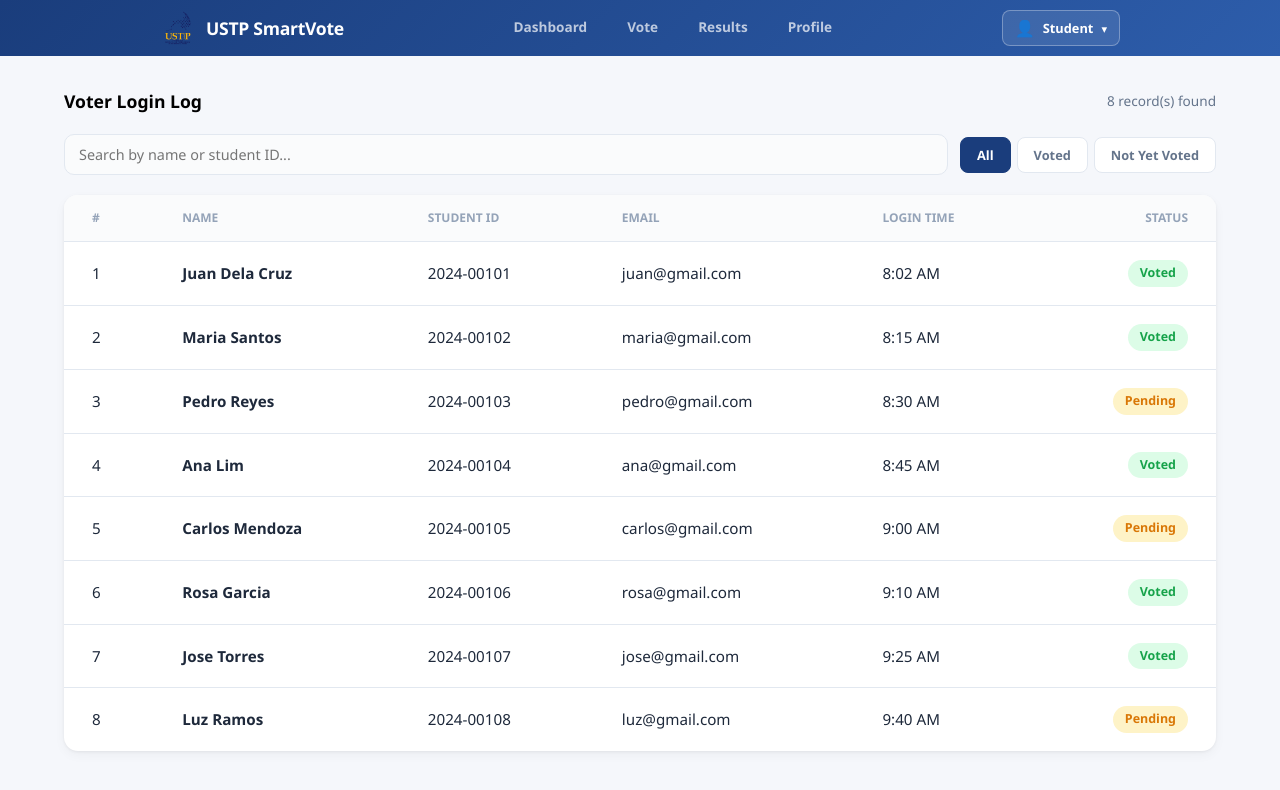
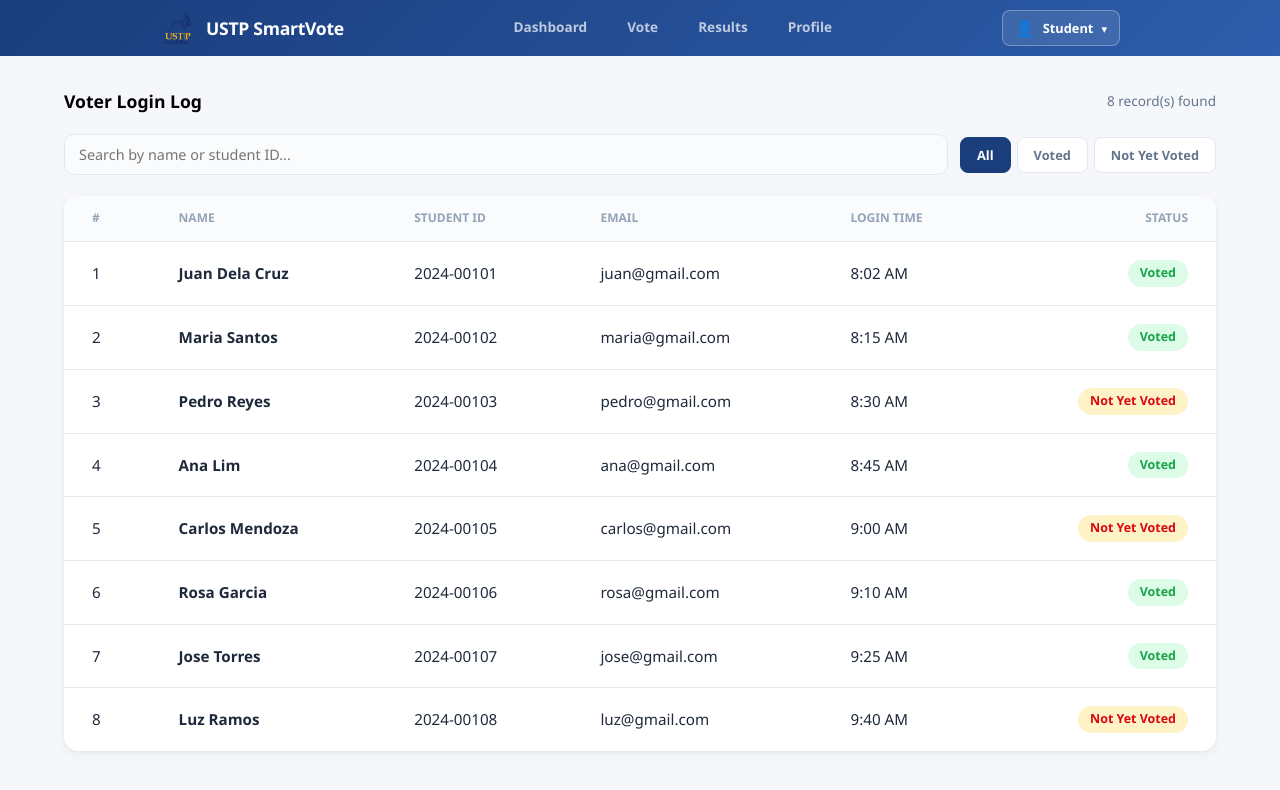
Before and after one commit to KIN0RI/IT323_AppDev_SmartVote_UI, a React (Vite) app: page /IT323_AppDev_SmartVote_UI/VoterLog in a window 1280 px wide. Shown: the top 790 px of the page. Built offline with nearby package versions, Linux system fonts and the light colour scheme.

Commit message:
VoteLog Update 2.1

```diff
--- a/src/pages/VoterLog.jsx
+++ b/src/pages/VoterLog.jsx
@@ -6,12 +6,12 @@ import "../styles/Dashboard.css";
 const mockVoterLog = [
   { id: 1, name: "Juan Dela Cruz", studentId: "2024-00101", email: "juan@gmail.com", loginTime: "8:02 AM", status: "Voted" },
   { id: 2, name: "Maria Santos", studentId: "2024-00102", email: "maria@gmail.com", loginTime: "8:15 AM", status: "Voted" },
-  { id: 3, name: "Pedro Reyes", studentId: "2024-00103", email: "pedro@gmail.com", loginTime: "8:30 AM", status: "Pending" },
+  { id: 3, name: "Pedro Reyes", studentId: "2024-00103", email: "pedro@gmail.com", loginTime: "8:30 AM", status: "Not Yet Voted" },
   { id: 4, name: "Ana Lim", studentId: "2024-00104", email: "ana@gmail.com", loginTime: "8:45 AM", status: "Voted" },
-  { id: 5, name: "Carlos Mendoza", studentId: "2024-00105", email: "carlos@gmail.com", loginTime: "9:00 AM", status: "Pending" },
+  { id: 5, name: "Carlos Mendoza", studentId: "2024-00105", email: "carlos@gmail.com", loginTime: "9:00 AM", status: "Not Yet Voted" },
   { id: 6, name: "Rosa Garcia", studentId: "2024-00106", email: "rosa@gmail.com", loginTime: "9:10 AM", status: "Voted" },
   { id: 7, name: "Jose Torres", studentId: "2024-00107", email: "jose@gmail.com", loginTime: "9:25 AM", status: "Voted" },
-  { id: 8, name: "Luz Ramos", studentId: "2024-00108", email: "luz@gmail.com", loginTime: "9:40 AM", status: "Pending" },
+  { id: 8, name: "Luz Ramos", studentId: "2024-00108", email: "luz@gmail.com", loginTime: "9:40 AM", status: "Not Yet Voted" },
 ];
 
 function VoterLog() {
--- a/src/styles/components.css
+++ b/src/styles/components.css
@@ -254,7 +254,7 @@
 }
 
 .sv-status-voted { background: #dcfce7; color: #16a34a; }
-.sv-status-pending { background: #fef3c7; color: #d97706; }
+.sv-status-pending { background: #fef3c7; color: #d90611; }
 
 
 .sv-tally-section {
```
